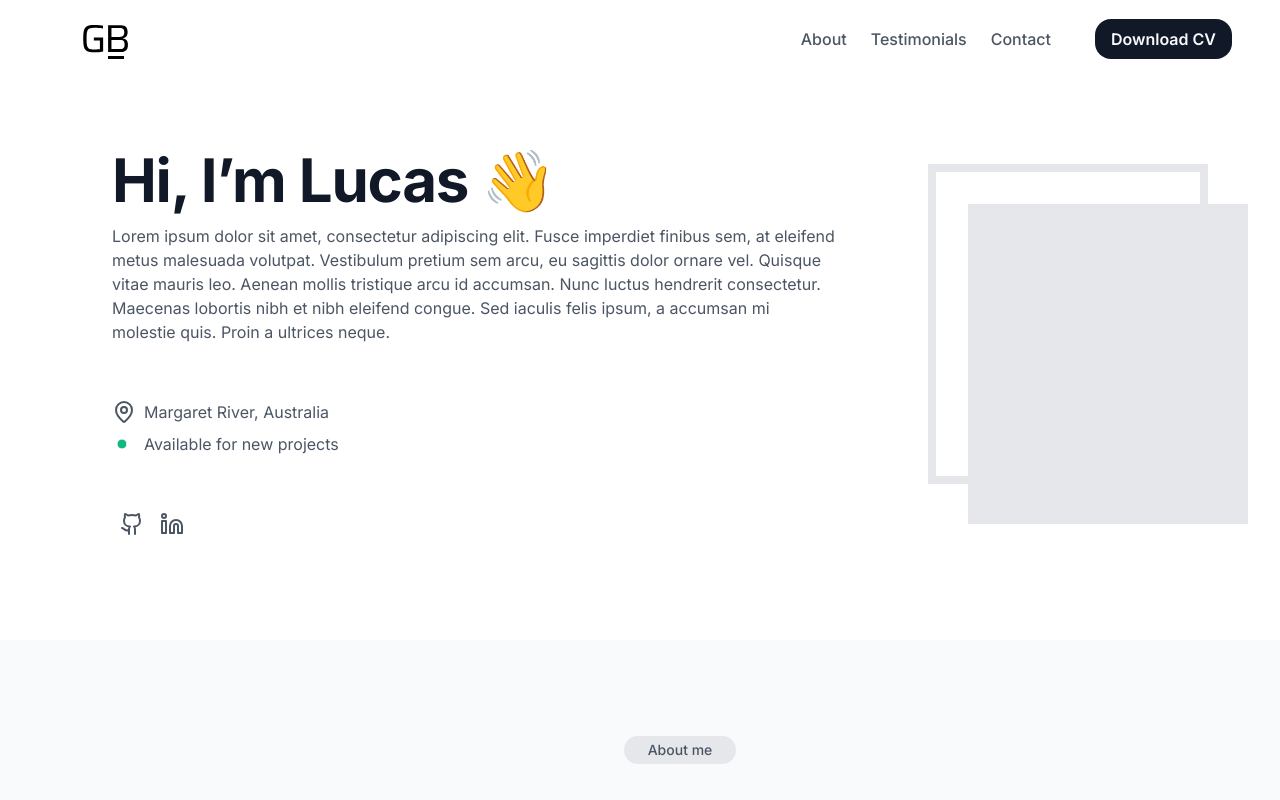
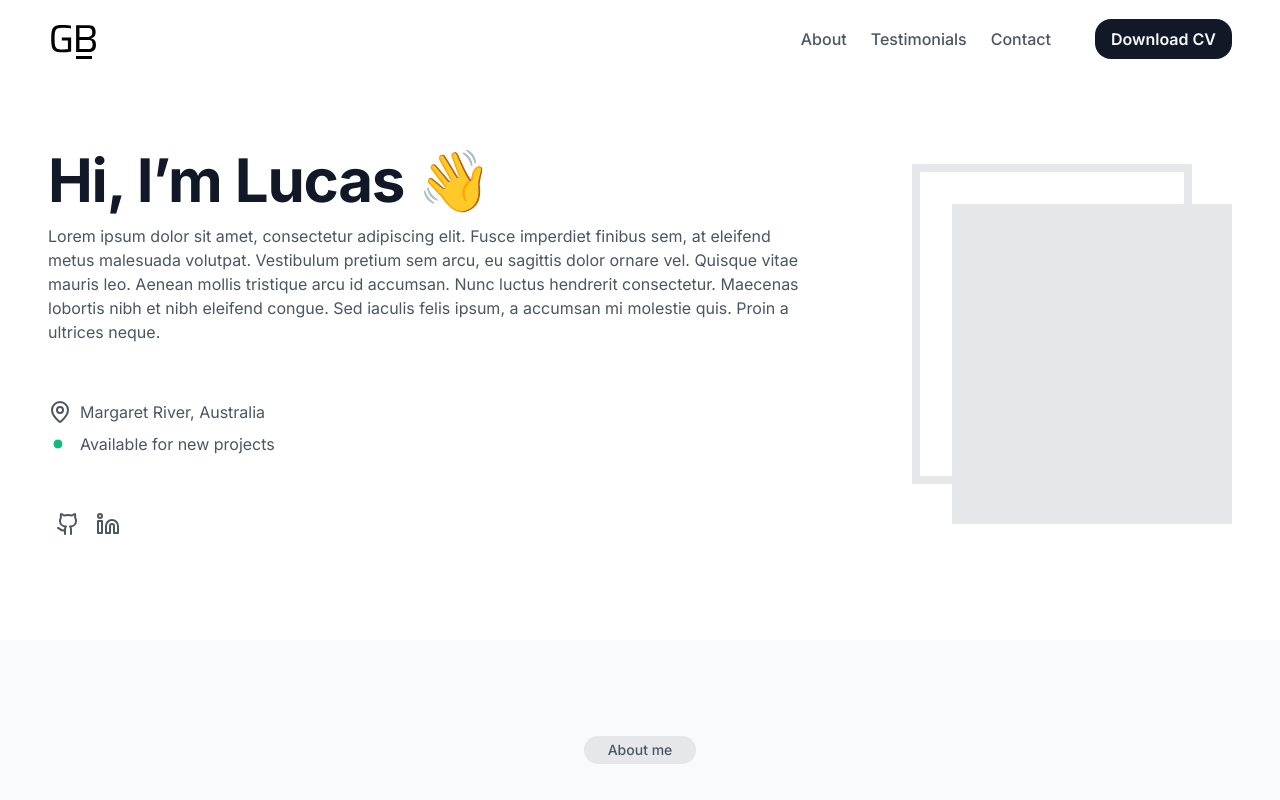
Before and after one commit to lucasgarciabertaina/lucasgarciabertaina-website, a Next.js app: page / in a window 1280 px wide. Shown: the top 800 px of the page. Built offline with nearby package versions, Linux system fonts and the light colour scheme.

Commit message:
Adjust padding-x of website

```diff
--- a/src/components/layout/Header/Logo.tsx
+++ b/src/components/layout/Header/Logo.tsx
@@ -1,5 +1,5 @@
 const Logo = () => (
-  <a className="px-8" href="#">
+  <a href="#">
     <img src="/logo.svg" alt="logo" />
   </a>
 );
--- a/src/components/ui/Container.tsx
+++ b/src/components/ui/Container.tsx
@@ -6,7 +6,7 @@ interface ContainerProps {
 }
 
 const Container: React.FC<ContainerProps> = (props) => (
-  <section className={`pl-28 pr-8 py-24 ${props.className}`}>
+  <section className={`px-12 py-24 ${props.className}`}>
     {props.children}
   </section>
 );
```
